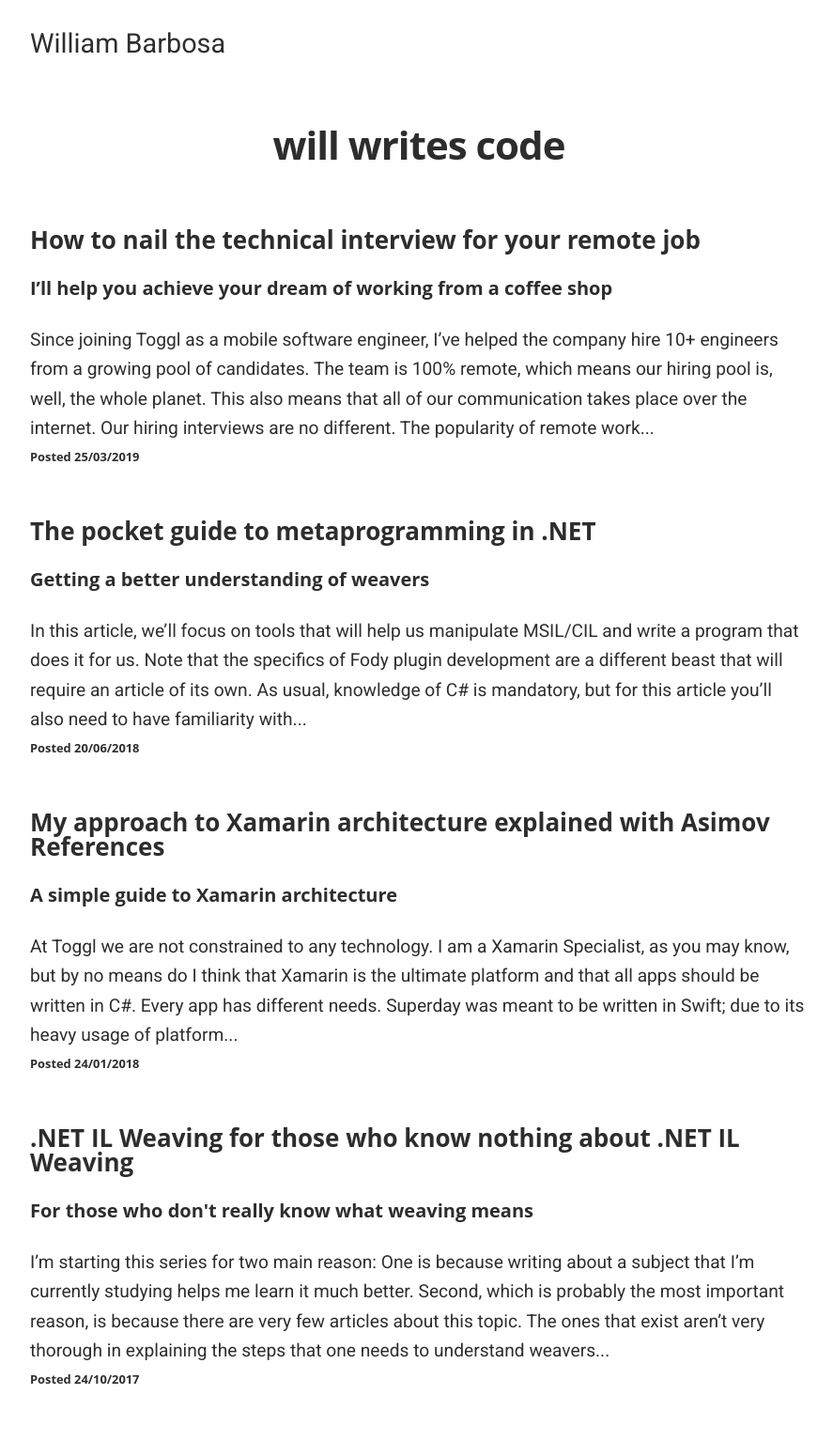
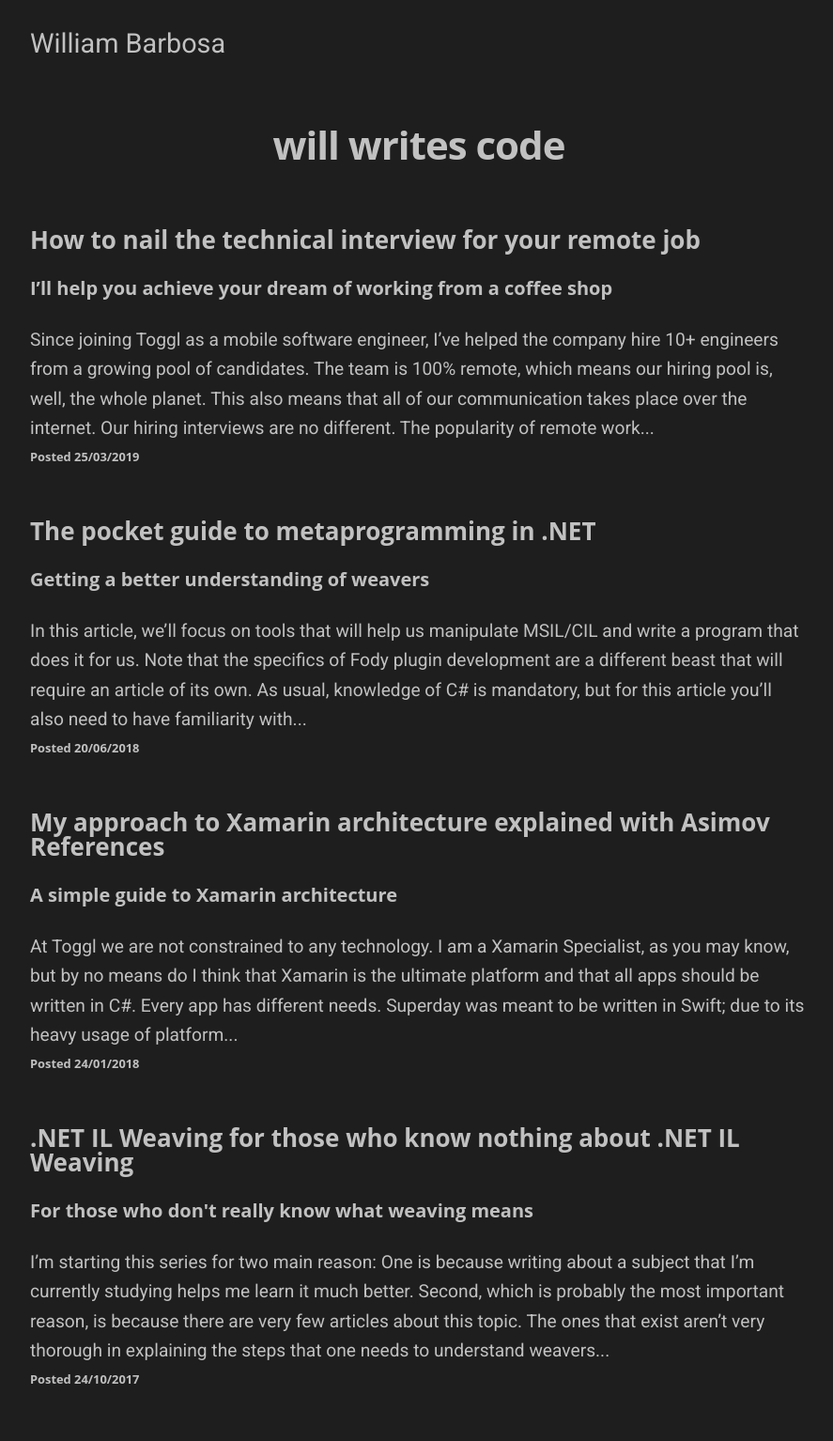
Before and after one commit to heytherewill/code, a Jekyll site: the page built from index.md, in a window 1280 px wide. Shown: the whole page at 94% size, without its empty margins (194-1081 px from the left). Built offline with Jekyll 4.4.1, drawn with Linux system fonts in a browser that asks for light colours; comment, search, counter and statistics services are not loaded; a style sheet for code colours, icons or effects is not loaded.

Commit message:
:night_with_stars:

```diff
--- a/assets/themes/the-minimum/css/style.css
+++ b/assets/themes/the-minimum/css/style.css
@@ -130,8 +130,8 @@ strong {
 /* GLOBAL
 --------------------------------------------------------------------------------- */
 html {
-  background-color: #ffffff;
-  color: #2d2d2d;
+  background-color: #1e1e1e;
+  color: #c1c1c1;
 }
 
 a {
@@ -139,25 +139,22 @@ a {
 }
 
 header.the-header a {
-  color: #2e2e2e;
+  color: #c1c1c1;
 }
 
 /* LINK */
 a:link {
-  color: #2d2d2d;
+  color: #c1c1c1;
   text-decoration: none;
 }
 a:visited {
-  color: #2d2d2d;
+  color: #c1c1c1;
   text-decoration: none;
 }
 a:hover {
+  color: #f1f1f1;
   text-decoration: none;
   opacity: .7;
-}
-
-.publish-date {
-  color: #2d2d2d;
 }
 
 /* HIGHLIGHTER */
@@ -208,23 +205,15 @@ pre {
   text-align: center;
 }
 .unit-article header h1 {
-  color: #2d2d2d;
   margin-top: 0;
   margin-bottom: 0;
 }
-.unit-article .entry-content h2,
-.unit-article .entry-content h3,
-.unit-article .entry-content h4,
-.unit-article .entry-content h5,
-.unit-article .entry-content h6 {
-  color: #2D2D2D;
-}
+
 .unit-article .entry-content h2 a:link,
 .unit-article .entry-content h3 a:link,
 .unit-article .entry-content h4 a:link,
 .unit-article .entry-content h5 a:link,
 .unit-article .entry-content h6 a:link {
-  color: #2D2D2D;
   border: 0;
 }
 .unit-article .entry-content h2 a:visited,
@@ -232,7 +221,6 @@ pre {
 .unit-article .entry-content h4 a:visited,
 .unit-article .entry-content h5 a:visited,
 .unit-article .entry-content h6 a:visited {
-  color: #2D2D2D;
   border: 0;
 }
 .unit-article .entry-content h2 a:hover,
@@ -240,7 +228,6 @@ pre {
 .unit-article .entry-content h4 a:hover,
 .unit-article .entry-content h5 a:hover,
 .unit-article .entry-content h6 a:hover {
-  color: #2D2D2D;
   border: 0;
 }
 .unit-article .entry-content:first-child h2,
@@ -327,7 +314,7 @@ ul.index-page {
   background-clip: padding-box;
 }
 .unit-article .index-page a {
-  color: #2e2e2e;
+  color: #c1c1c1;
 }
 .unit-article img {
   display: block;
@@ -349,17 +336,14 @@ ul.index-page {
 }
 
 .list-linear li a {
-  color: #2e2e2e;
+  color: #c1c1c1;
 }
 
 .unit-article .list-category a, .unit-article .list-tag a {
   border: 0 none;
 }
-.unit-article .list-category a:hover span, .unit-article .list-tag a:hover span {
-  background-color: #f99157;
-}
+
 .unit-article .list-category span, .unit-article .list-tag span {
-  background-color: #2D2D2D;
   padding: 1px 5px;
   -webkit-border-radius: 10px;
   -moz-border-radius: 10px;
@@ -388,13 +372,13 @@ ul.index-page {
   position: relative;
 }
 .unit-article .unit-foot a:link {
-  color: #2d2d2d;
+  color: #c1c1c1;
 }
 .unit-article .unit-foot a:visited {
-  color: #2d2d2d;
+  color: #c1c1c1;
 }
 .unit-article .unit-foot a:hover {
-  color: black;
+  color: #f1f1f1;
 }
 .unit-article .unit-foot nav ul {
   list-style: none;
@@ -421,21 +405,15 @@ ul.index-page {
   vertical-align: middle;
 }
 .layout-page .tag_box a {
-  background-color: #fafafa;
+  color: #1e1e1e;
+  background-color: #c1c1c1;
   float: left;
-  border: 1px solid #2D2D2D;
   padding: 3px 6px 3px 6px;
   -webkit-border-radius: 3px;
   -moz-border-radius: 3px;
   border-radius: 3px;
   margin: 5px;
-  -moz-background-clip: padding;
-  -webkit-background-clip: padding-box;
-  background-clip: padding-box;
   text-shadow: 0 -1px 0 rgba(255, 255, 255, 0.4);
-  -webkit-box-shadow: inset 0 1px 0 rgba(255, 255, 255, 0.4), 0 1px 1px rgba(0, 0, 0, 0.2);
-  -moz-box-shadow: inset 0 1px 0 rgba(255, 255, 255, 0.4), 0 1px 1px rgba(0, 0, 0, 0.2);
-  box-shadow: inset 0 1px 0 rgba(255, 255, 255, 0.4), 0 1px 1px rgba(0, 0, 0, 0.2);
   -webkit-transition-duration: 0.2s;
   -moz-transition-duration: 0.2s;
   transition-duration: 0.2s;
```
